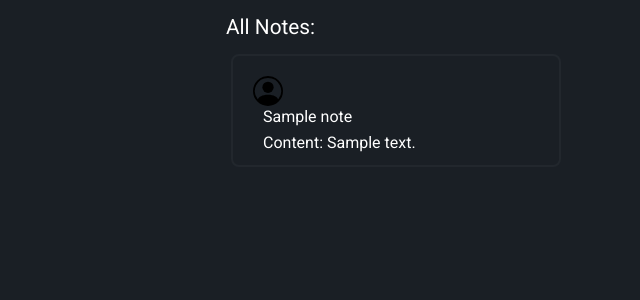
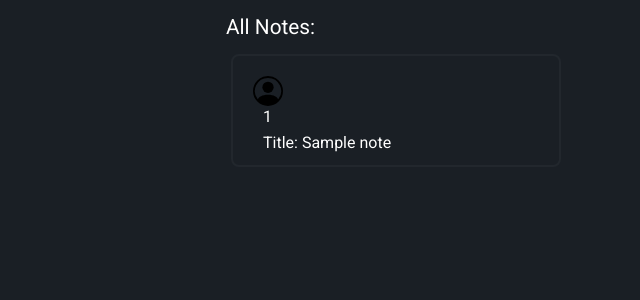
Before and after one commit to pavelchautchenka/mypython, a Flask app: template DZ/DZ 19 Flask/flaskProject/templates/home_dz19.html in a window 1280 px wide. Shown: the part 177-477 px from the top of the page, without its empty margins (264-904 px from the left). Run offline with Flask 3, Linux system fonts and the light colour scheme; the template is opened without the code that fills it: most values are stand-ins (such as "Sample title", 1, 10 or a date in 2020); some libraries are stand-ins or nearby versions.

Commit message:
homework lesson 19/2 flask

```diff
--- a/DZ/DZ 19 Flask/flaskProject/crud_dz19.py
+++ b/DZ/DZ 19 Flask/flaskProject/crud_dz19.py
@@ -1,4 +1,4 @@
-from sqlalchemy import select
+from sqlalchemy import select, exc
 from models_19 import Note, session
 
 
@@ -13,6 +13,7 @@ def get_notes(uuid: str):
 
 
 def create_notes(title: str, content: str):
+
     note = Note(title=title, content=content)
     session.add(note)
     session.commit()
--- a/DZ/DZ 19 Flask/flaskProject/main_dz19.py
+++ b/DZ/DZ 19 Flask/flaskProject/main_dz19.py
@@ -34,9 +34,7 @@ def register_note_view():
             content=note_data["content"]
         )
     except exc.IntegrityError:
-
-        return f"""Note with username: {note_data['title']}
-         already existed"""
+        return f"""Note with: {note_data['title']} already exists"""
 
     return redirect(url_for("note_view", uuid=note.uuid))
 
@@ -59,5 +57,6 @@ def note_view(uuid):
         created_at=note.created_at
         )
 
+
 if __name__ == "__main__":
     app.run(debug=True)
--- a/DZ/DZ 19 Flask/flaskProject/templates/home_dz19.html
+++ b/DZ/DZ 19 Flask/flaskProject/templates/home_dz19.html
@@ -8,7 +8,7 @@
   <link rel='stylesheet prefetch' href='http://maxcdn.bootstrapcdn.com/font-awesome/4.1.0/css/font-awesome.min.css'>
 
   <link rel="stylesheet" href="/static-files/main_dz19.css">
-  <link rel="stylesheet" href="/static/main_dz19.css">
+
 
 </head>
 
@@ -35,9 +35,9 @@
                       <use xlink:href="#man-people-user"></use>
                     </g>
 
-                    <a class="text" href="/{{ note.title }}">{{ note.title }}</a></h6>
+                    <a class="text" href="/{{note.uuid}}">{{ note.uuid }}</a></h6>
                 <div>
-                    <div class="text">Content: {{ note.content }} </div>
+                    <div class="text">Title: {{ note.title }} </div>
                 </div>
             </div>
         {% endfor %}
--- a/DZ/DZ 19 Flask/flaskProject/templates/register_dz19.html
+++ b/DZ/DZ 19 Flask/flaskProject/templates/register_dz19.html
@@ -8,7 +8,7 @@
   <link rel='stylesheet prefetch' href='http://maxcdn.bootstrapcdn.com/font-awesome/4.1.0/css/font-awesome.min.css'>
 
   <link rel="stylesheet" href="/static-files/main_dz19.css">
-  <link rel="stylesheet" href="/static/main_dz19.css">
+
 
 
 </head>
```
Also changed, not shown: DZ/DZ 19 Flask/flaskProject/templates/note_dz19.html (+5 -2 lines), DZ/DZ 19 Flask/flaskProject/hometsk19.db.
